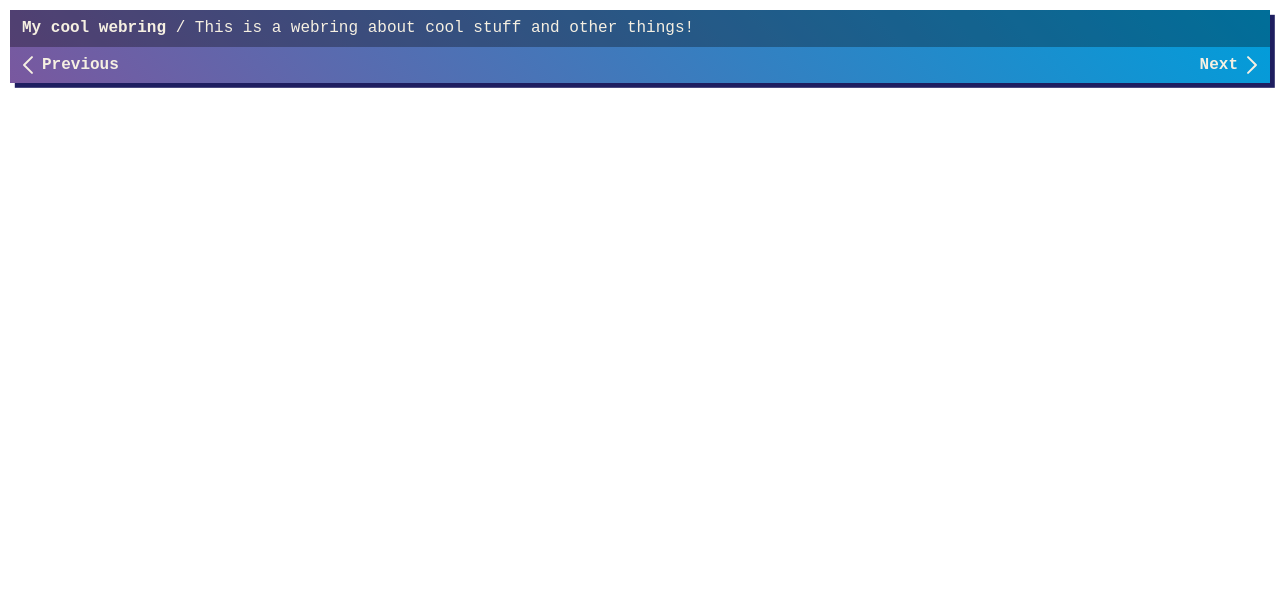
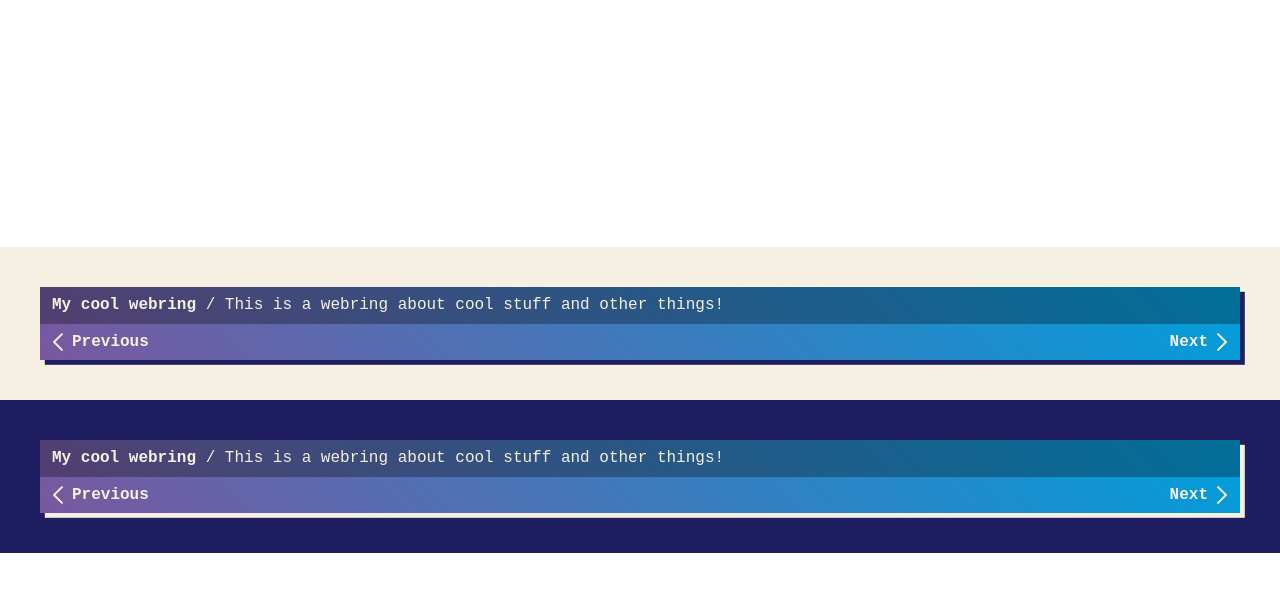
Before and after one commit to fostive/wickedcoolkit.com, a plain HTML site: page webring.html in a window 1280 px wide. Drawn offline with Linux system fonts and the light colour scheme.

Commit message:
light and dark mode versions for webring nav

```diff
--- a/webring.css
+++ b/webring.css
@@ -4,9 +4,23 @@ body {
   margin: 0;
   padding: 0;
   display: flex;
-  align-items: flex-start;
+  flex-direction: column;
+  justify-content: center ;
   background-color: white;
 }
+
+/* Webring container
+------------------------*/
+
+.container {
+  box-sizing: border-box;
+  width: 100%;
+  padding: 30px;
+}
+
+/*for demo purposes */
+.light-bg { background-color: #f6f0e2; }
+.dark-bg  { background-color: #1e1e60; }
 
 /* Webring navigation
 ------------------------*/
@@ -16,11 +30,18 @@ body {
   width: calc(100% - 20px);
   margin: 10px;
   background-image: linear-gradient(45deg, #79589f, #009edb);
-  box-shadow: .3em .3em 0 #1e1e60;
   font-size: 100%;
   font-family: 'Courier New', Courier, serif;
   font-weight: bold;
   color: #f6f0e2;
+}
+
+.webring.light-mode {
+  box-shadow: .3em .3em 0 #1e1e60;
+}
+
+.webring.dark-mode {
+  box-shadow: .3em .3em 0 #f6f0e2;
 }
 
 .webring a {
--- a/webring.html
+++ b/webring.html
@@ -11,7 +11,8 @@
   </head>
 
   <body>
-    <div class="webring">
+    <div class="container light-bg"> <!-- just to show light/dark bg -->
+      <div class="webring light-mode">
         <div class="description">
           <a href="" class="home">My cool webring</a> <span>This is a webring about cool stuff and other things!</span>
         </div>
@@ -20,6 +21,18 @@
           <a href="" class="next">Next <svg xmlns="http://www.w3.org/2000/svg" width="12" height="20" viewBox="0 0 12 20"><polyline points="2.04 17.86 9.96 9.94 2.04 2.15" fill="none" stroke="#f6f0e2" stroke-linecap="round" stroke-linejoin="round" stroke-width="2"/></svg></a>
         </nav>
       </div>
+    </div>
+    <div class="container dark-bg"> <!-- just to show light/dark bg -->
+      <div class="webring dark-mode">
+        <div class="description">
+          <a href="" class="home">My cool webring</a> <span>This is a webring about cool stuff and other things!</span>
+        </div>
+        <nav>
+          <a href="" class="previous"><svg xmlns="http://www.w3.org/2000/svg" width="12" height="20" viewBox="0 0 12 20"><polyline points="9.96 2.15 2.04 10.06 9.96 17.86" fill="none" stroke="#f6f0e2" stroke-linecap="round" stroke-linejoin="round" stroke-width="2"/></svg> Previous</a>
+          <a href="" class="next">Next <svg xmlns="http://www.w3.org/2000/svg" width="12" height="20" viewBox="0 0 12 20"><polyline points="2.04 17.86 9.96 9.94 2.04 2.15" fill="none" stroke="#f6f0e2" stroke-linecap="round" stroke-linejoin="round" stroke-width="2"/></svg></a>
+        </nav>
+      </div>
+    </div>
   </body>
 
 </html>
```
Lines whose indentation alone changed are shown as unchanged.
